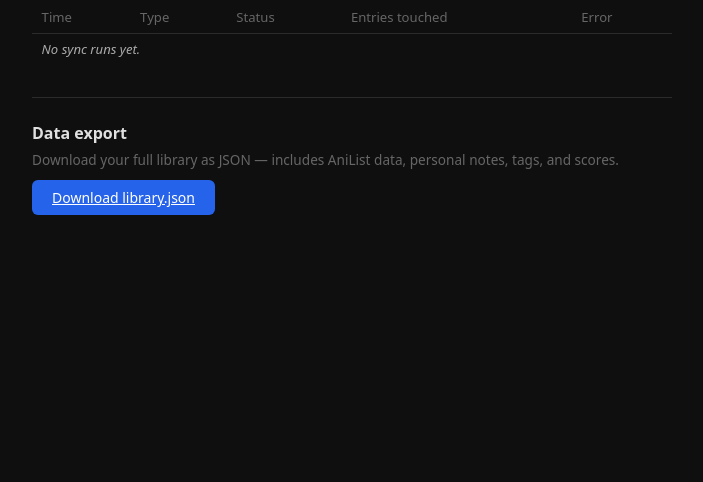
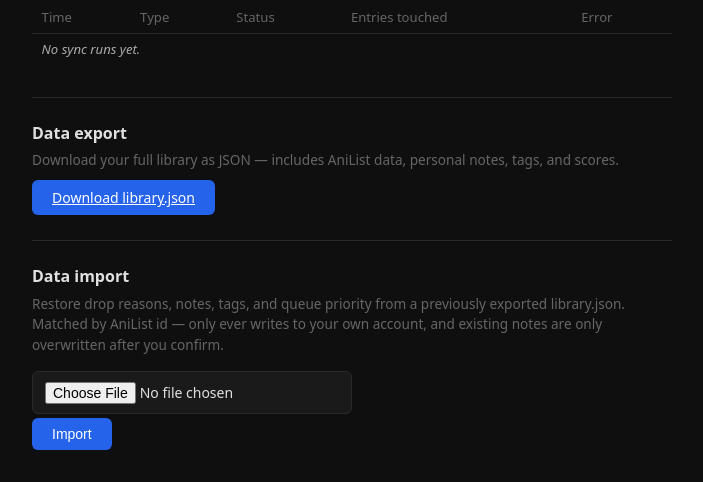
Before and after one commit to Napandee/AniDex, a FastAPI app: template app/templates/settings.html in a window 1280 px wide. Shown: the part 3360-3842 px from the top of the page, without its empty margins (288-991 px from the left). Before the commit the page ends 3575 px from the top, so only its background shows below. Run offline with FastAPI, Linux system fonts and the light colour scheme; the template is opened without the code that fills it, so the values that code supplies are empty; some libraries are stand-ins or nearby versions.

Commit message:
feat: add /api/import restore path for personal-layer export
The missing symmetric counterpart to GET /api/export (already self-service,
already exports the full personal layer): POST /api/import reads that exact
JSON shape back in and upserts personal_notes for the requesting user,
matching anime by anilist_id (anime.id in this schema) rather than any
internal DB id, which isn't stable across instances.

Two-phase confirm: entries that would overwrite an existing personal_notes
row are counted but nothing is written until the caller retries with
confirm=true. A fresh account never hits that gate. Entries with no
personal-layer data at all (the bulk of a real export - every library entry
is included, most with all-null personal fields) are silently skipped, and
an anilist_id with no matching local `anime` row is skipped rather than
crashing or writing to the sync-owned `anime` table.

Deliberately personal_notes-only, not library_entries - #87's acceptance
criteria only call for restoring the personal layer.

Settings UI trigger kept as a small, self-contained addition (own section,
own <script> block, own CSS class) to minimize collision with #100's
in-flight work on the same template's sync/outbox-status area.

Verified live against scripts/dev/up.sh's isolated dev stack: exported a
seeded user's library, added a note, re-exported as a backup, drifted the
note, then re-imported - first call correctly blocked with
requires_confirmation + overwrite_count, second call with confirm=true
correctly restored the backed-up note. Also verified an unmatched
anilist_id is skipped without error and a previously-blank entry imports
straight away with no confirmation gate.

Fixes #87

Co-Authored-By: Claude Sonnet 5 <noreply@anthropic.com>

```diff
--- a/app/main.py
+++ b/app/main.py
@@ -2360,6 +2360,169 @@ def export_library(request: Request):
     )
 
 
+def _analyze_personal_notes_import(user_id: int, entries: list) -> dict:
+    """Issue #87 — read-only analysis pass for POST /api/import, no writes.
+
+    Figures out, for the given parsed /api/export JSON entries:
+      - which entries actually carry personal-layer data worth importing at all
+        (an export always includes every library entry, and most of them have
+        every personal_notes field null — importing those as-is would either be a
+        pure no-op or, worse, wipe out real notes the target account has grown
+        since the export was taken, so they're excluded from `importable` here,
+        never even reaching the overwrite count below)
+      - which of those match a local `anime` row by anilist_id (anime.id IS the
+        AniList media id in this schema — see schema.sql). A row that doesn't
+        match is skipped, not an error: `anime` is sync-job-owned and this
+        endpoint must never write to it, per CLAUDE.md's AniList-sourced/
+        personal-layer split.
+      - how many of the matched rows already have a personal_notes row for this
+        user — the count the caller uses to decide whether explicit confirmation
+        is required before anything is written.
+    """
+    candidate_ids = set()
+    for e in entries:
+        if isinstance(e, dict) and isinstance(e.get("anilist_id"), int):
+            candidate_ids.add(e["anilist_id"])
+
+    if candidate_ids:
+        ids_list = list(candidate_ids)
+        known_anime = {
+            r["id"] for r in db.fetchall(
+                "SELECT id FROM anime WHERE id = ANY(%s)", (ids_list,)
+            )
+        }
+        existing_notes = {
+            r["anime_id"] for r in db.fetchall(
+                "SELECT anime_id FROM personal_notes WHERE user_id = %s AND anime_id = ANY(%s)",
+                (user_id, ids_list),
+            )
+        }
+    else:
+        known_anime = set()
+        existing_notes = set()
+
+    importable = []
+    unmatched_count = 0
+    overwrite_count = 0
+
+    for e in entries:
+        if not isinstance(e, dict):
+            continue
+        anilist_id = e.get("anilist_id")
+        if not isinstance(anilist_id, int):
+            continue
+
+        drop_reason = (e.get("drop_reason") or "").strip() or None
+        notes = (e.get("notes") or "").strip() or None
+        tags = e.get("personal_tags") or []
+        if not isinstance(tags, list):
+            tags = []
+        tags = [str(t).strip() for t in tags if str(t).strip()]
+        priority = e.get("watch_next_priority")
+        priority = priority if isinstance(priority, int) else None
+        al_override = e.get("anilist_id_override")
+        al_override = al_override if isinstance(al_override, int) else None
+
+        has_personal_data = bool(
+            drop_reason or notes or tags or priority is not None or al_override is not None
+        )
+        if not has_personal_data:
+            continue
+
+        if anilist_id not in known_anime:
+            unmatched_count += 1
+            continue
+
+        if anilist_id in existing_notes:
+            overwrite_count += 1
+
+        importable.append((anilist_id, drop_reason, tags, notes, priority, al_override))
+
+    return {
+        "importable": importable,
+        "unmatched_count": unmatched_count,
+        "overwrite_count": overwrite_count,
+    }
+
+
+def _import_requires_confirmation(analysis: dict, confirm: bool) -> bool:
+    """The confirmation gate itself, split out so the "would this overwrite
+    anything" decision is testable independent of the HTTP layer."""
+    return analysis["overwrite_count"] > 0 and not confirm
+
+
+def _apply_personal_notes_import(user_id: int, importable: list) -> None:
+    """Upserts personal_notes for exactly the rows _analyze_personal_notes_import
+    decided are importable — same upsert shape as the single-entry /notes endpoints
+    elsewhere in this file, just looped. Never touches a row that wasn't in
+    `importable`, i.e. never touches a row the import JSON didn't actually carry
+    personal-layer data for."""
+    for anime_id, drop_reason, tags, notes, priority, al_override in importable:
+        db.execute(
+            """
+            INSERT INTO personal_notes (user_id, anime_id, drop_reason, personal_tags, notes, watch_next_priority, anilist_id_override)
+            VALUES (%s, %s, %s, %s, %s, %s, %s)
+            ON CONFLICT (user_id, anime_id) DO UPDATE SET
+                drop_reason = EXCLUDED.drop_reason,
+                personal_tags = EXCLUDED.personal_tags,
+                notes = EXCLUDED.notes,
+                watch_next_priority = EXCLUDED.watch_next_priority,
+                anilist_id_override = EXCLUDED.anilist_id_override,
+                updated_at = now()
+            """,
+            (user_id, anime_id, drop_reason, json.dumps(tags), notes, priority, al_override),
+        )
+
+
+@app.post("/api/import")
+async def import_personal_data(request: Request):
+    """Issue #87 — the import/restore counterpart to GET /api/export above. Reads
+    the exact same JSON shape back in and upserts personal_notes for the
+    requesting user. Self-service only, matching export already being
+    self-service: a user can only ever import into their own account, matching
+    the current session's user, never someone else's.
+
+    Deliberately personal_notes-only — library_entries is AniList-sourced and
+    rebuildable by the sync job (see CLAUDE.md); #87's acceptance criteria only
+    call for restoring the personal layer, so that's exactly what this does and
+    nothing more.
+
+    Two-phase confirm: if any matched entry would overwrite an existing
+    personal_notes row, nothing is written and the response instead reports how
+    many rows would be overwritten, for the caller to show a confirmation prompt
+    and retry with confirm=true. A fresh account (no existing personal_notes at
+    all) never hits this gate — the import is written in a single call.
+    """
+    user, denied = _require_user_api(request)
+    if denied:
+        return denied
+
+    body = await request.json()
+    entries = body.get("entries")
+    confirm = bool(body.get("confirm", False))
+    if not isinstance(entries, list):
+        return JSONResponse({"error": "entries must be a list"}, status_code=400)
+
+    analysis = _analyze_personal_notes_import(user["id"], entries)
+
+    if _import_requires_confirmation(analysis, confirm):
+        return JSONResponse({
+            "ok": False,
+            "requires_confirmation": True,
+            "overwrite_count": analysis["overwrite_count"],
+            "matched_count": len(analysis["importable"]),
+            "unmatched_count": analysis["unmatched_count"],
+        })
+
+    _apply_personal_notes_import(user["id"], analysis["importable"])
+    return JSONResponse({
+        "ok": True,
+        "imported": len(analysis["importable"]),
+        "overwritten": analysis["overwrite_count"],
+        "unmatched_count": analysis["unmatched_count"],
+    })
+
+
 @app.get("/admin/export-all")
 def admin_export_all(request: Request):
     """Admin-only full-instance backup: zips every user's export (same query as
--- a/app/static/style.css
+++ b/app/static/style.css
@@ -1991,3 +1991,11 @@ body.auth-page main {
   /* ── Stats headlines — 2 per row ──────────────────────────────────────── */
   .stats-headlines { display: grid; grid-template-columns: 1fr 1fr; }
 }
+
+/* ── Data import status message (issue #87 — Settings "Data import") ────────
+   Own class, deliberately not reusing .sync-msg, so this doesn't depend on
+   naming from the sync/outbox-status UI landing in settings.html separately. */
+.import-msg { font-size: 0.82rem; margin-top: 0.6rem; padding: 0.4rem 0.6rem; border-radius: 4px; }
+.import-msg--ok { color: #86efac; background: #14532d22; }
+.import-msg--error { color: #fca5a5; background: #7f1d1d22; }
+.import-msg--partial { color: #fbbf24; background: #78350f22; }
--- a/app/templates/settings.html
+++ b/app/templates/settings.html
@@ -423,6 +423,20 @@
     <a href="/api/export" class="btn-save" download>Download library.json</a>
   </div>
 
+  {# ── Data import (issue #87) — restores the personal layer from a previously
+     downloaded library.json. Self-contained block: its own markup here, its own
+     <script> at the end of the file, no shared state with any other section on
+     this page. #}
+  <div class="settings-section">
+    <h2 class="settings-section-title">Data import</h2>
+    <p class="settings-section-desc">Restore drop reasons, notes, tags, and queue priority from a previously exported library.json. Matched by AniList id — only ever writes to your own account, and existing notes are only overwritten after you confirm.</p>
+    <input type="file" id="import-file-input" accept="application/json,.json" class="form-input" style="max-width: 320px;">
+    <div class="form-actions">
+      <button type="button" id="import-btn" class="btn-save" disabled>Import</button>
+    </div>
+    <div id="import-msg" class="import-msg" hidden></div>
+  </div>
+
 </div>
 
 <script>
@@ -580,4 +594,85 @@ function renderStepChips(steps) {
     .catch(() => { tbody.innerHTML = '<tr><td colspan="5" class="sync-log-empty">Could not load sync history.</td></tr>'; });
 }());
 </script>
+
+{# ── Data import script (issue #87) — deliberately its own <script> tag,
+   separate from the block above, so this feature never needs to touch
+   whatever else is going on in that IIFE. #}
+<script>
+(function () {
+  var fileInput = document.getElementById('import-file-input');
+  var btn = document.getElementById('import-btn');
+  var msg = document.getElementById('import-msg');
+
+  function setImportMsg(text, kind) {
+    msg.textContent = text;
+    msg.className = 'import-msg import-msg--' + kind;
+    msg.hidden = false;
+  }
+
+  fileInput.addEventListener('change', function () {
+    btn.disabled = !fileInput.files.length;
+    msg.hidden = true;
+  });
+
+  function doImport(entries, confirmOverwrite) {
+    btn.disabled = true;
+    return fetch('/api/import', {
+      method: 'POST',
+      headers: { 'Content-Type': 'application/json' },
+      body: JSON.stringify({ entries: entries, confirm: confirmOverwrite }),
+    })
+      .then(function (r) { return r.json(); })
+      .then(function (data) {
+        if (data.requires_confirmation) {
+          var count = data.overwrite_count;
+          var proceed = confirm(
+            'This will overwrite ' + count + ' existing note' + (count === 1 ? '' : 's') +
+            '. Continue?'
+          );
+          if (proceed) return doImport(entries, true);
+          setImportMsg('Import cancelled — no changes made.', 'partial');
+          btn.disabled = false;
+          return;
+        }
+        if (data.ok) {
+          var parts = [data.imported + ' imported'];
+          if (data.overwritten) parts.push(data.overwritten + ' overwritten');
+          if (data.unmatched_count) parts.push(data.unmatched_count + ' skipped (not in your library)');
+          setImportMsg('Import complete — ' + parts.join(', ') + '.', 'ok');
+        } else {
+          setImportMsg(data.error || 'Import failed.', 'error');
+        }
+        btn.disabled = false;
+      })
+      .catch(function () {
+        setImportMsg('Could not reach server.', 'error');
+        btn.disabled = false;
+      });
+  }
+
+  btn.addEventListener('click', function () {
+    var file = fileInput.files[0];
+    if (!file) return;
+    msg.hidden = true;
+    var reader = new FileReader();
+    reader.onload = function () {
+      var entries;
+      try {
+        entries = JSON.parse(reader.result);
+      } catch (e) {
+        setImportMsg('That file is not valid JSON.', 'error');
+        return;
+      }
+      if (!Array.isArray(entries)) {
+        setImportMsg('Expected a library.json export (a JSON array).', 'error');
+        return;
+      }
+      doImport(entries, false);
+    };
+    reader.onerror = function () { setImportMsg('Could not read that file.', 'error'); };
+    reader.readAsText(file);
+  });
+}());
+</script>
 {% endblock %}
```
Also changed, not shown: tests/test_import_personal_notes.py (added, +168 -0 lines).
